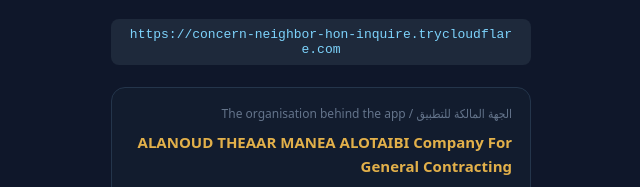
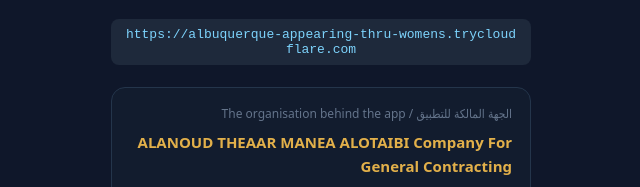
Before and after one commit to awadalrugi-hash/bulldozer-office, a plain HTML site: page index.html in a window 1280 px wide. Shown: the part 225-412 px from the top of the page, 319-959 px from the left. Drawn offline with Linux system fonts and the light colour scheme.

Commit message:
office address: https://albuquerque-appearing-thru-womens.trycloudflare.com

```diff
--- a/index.html
+++ b/index.html
@@ -39,9 +39,9 @@
 <div class="card">
   <h1>مكتب البلدوزر</h1>
   <p>هذا العنوان لا يتغيّر أبداً، ويوصلك بالمكتب أينما كان.</p>
-  <a class="button" href="https://concern-neighbor-hon-inquire.trycloudflare.com">افتح المكتب</a>
+  <a class="button" href="https://albuquerque-appearing-thru-womens.trycloudflare.com">افتح المكتب</a>
   <p>للتثبيت على الآيفون: افتح هذه الصفحة، ثم «مشاركة ← إضافة إلى الشاشة الرئيسية».</p>
-  <code>https://concern-neighbor-hon-inquire.trycloudflare.com</code>
+  <code>https://albuquerque-appearing-thru-womens.trycloudflare.com</code>
   <div class="org">
     <p class="lbl">الجهة المالكة للتطبيق / The organisation behind the app</p>
     <p class="name">ALANOUD THEAAR MANEA ALOTAIBI Company For General Contracting</p>
```
